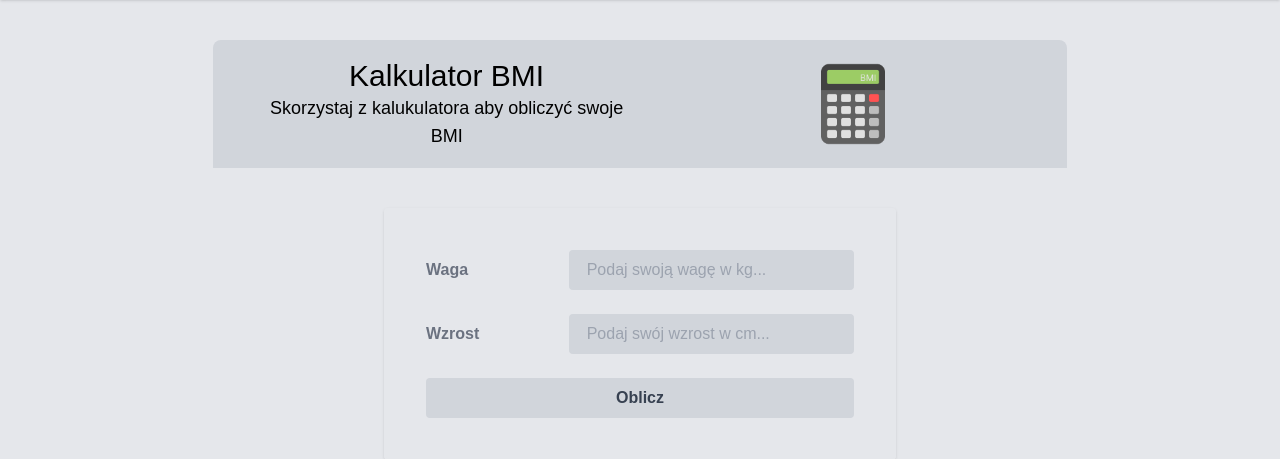
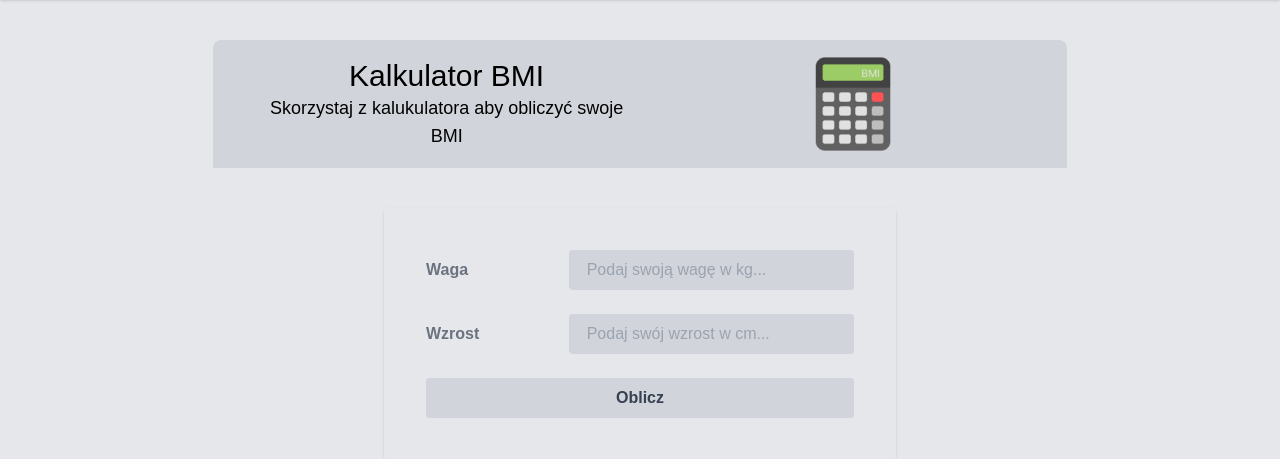
Before and after one commit to patrykbrzozowski/BMI-BMR-Calculators, a Django app: page /BMI/ in a window 1280 px wide. Shown: the part 80-539 px from the top of the page. Run offline with Django 4.2, Linux system fonts and the light colour scheme; some libraries are stand-ins or nearby versions.

Commit message:
make it better

```diff
--- a/static/css/style.css
+++ b/static/css/style.css
@@ -1150,6 +1150,10 @@ hr {
     margin-right: auto;
   }
 
+  .lg\:w-28 {
+    width: 7rem;
+  }
+
   .lg\:w-24 {
     width: 6rem;
   }
--- a/templates/index.html
+++ b/templates/index.html
@@ -208,7 +208,7 @@
           <img
             src="{% static 'img/BMI_calculator.png' %}"
             alt="Kalkulator BMI"
-            class="w-32 md:w-20 lg:w-24 mx-auto"
+            class="w-32 md:w-20 lg:w-28 mx-auto"
           />
         </div>
       </div>
```
Also changed, not shown: static/css/style.min.css.
